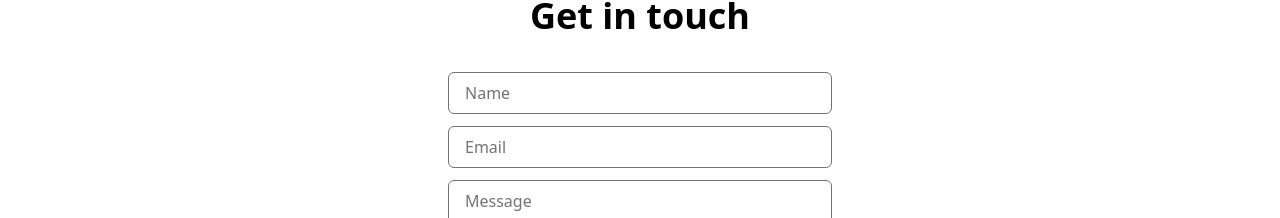
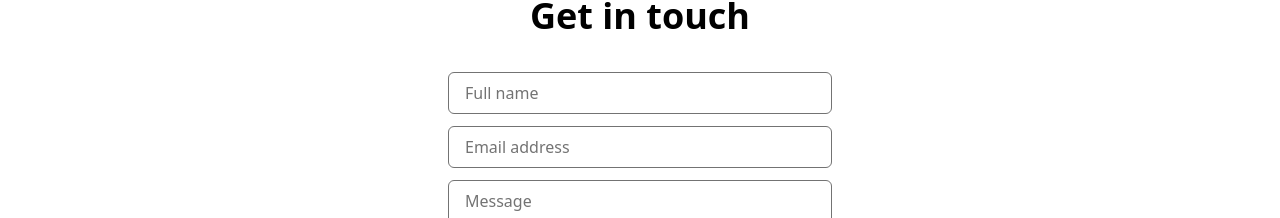
Before and after one commit to rehashly/rehashly-website, a Next.js app: page / in a window 1280 px wide. Shown: the part 7135-7353 px from the top of the page. Built offline with nearby package versions, Linux system fonts and the light colour scheme; no server answers.

Commit message:
Update contact form placeholders

```diff
--- a/components/ContactForm.tsx
+++ b/components/ContactForm.tsx
@@ -51,7 +51,7 @@ export function ContactForm() {
             className="w-full rounded-md px-4 focus:border-transparent focus:outline-none focus:ring-2 focus:ring-primary-600 dark:bg-black"
             id="name-input"
             name="name"
-            placeholder="Name"
+            placeholder="Full name"
             ref={nameInputEl}
             required
             type="text"
@@ -66,7 +66,7 @@ export function ContactForm() {
             className="w-full rounded-md px-4 focus:border-transparent focus:outline-none focus:ring-2 focus:ring-primary-600 dark:bg-black"
             id="email-input"
             name="email"
-            placeholder="Email"
+            placeholder="Email address"
             ref={emailInputEl}
             required
             type="email"
```
